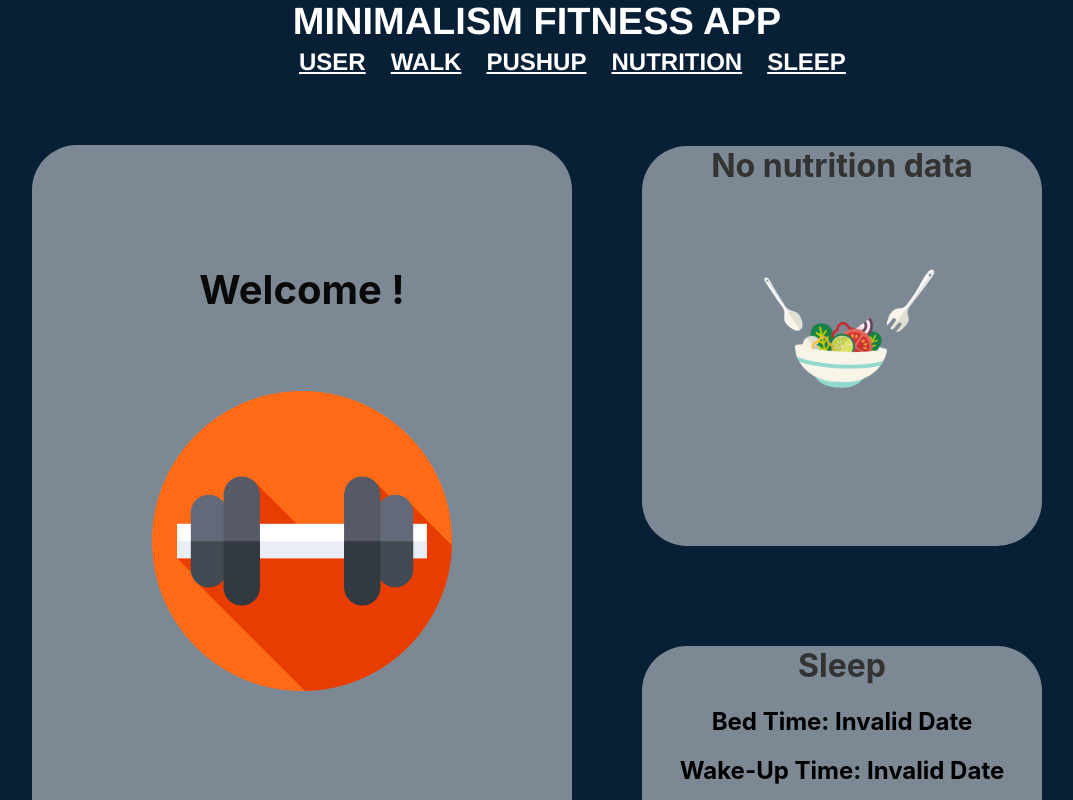
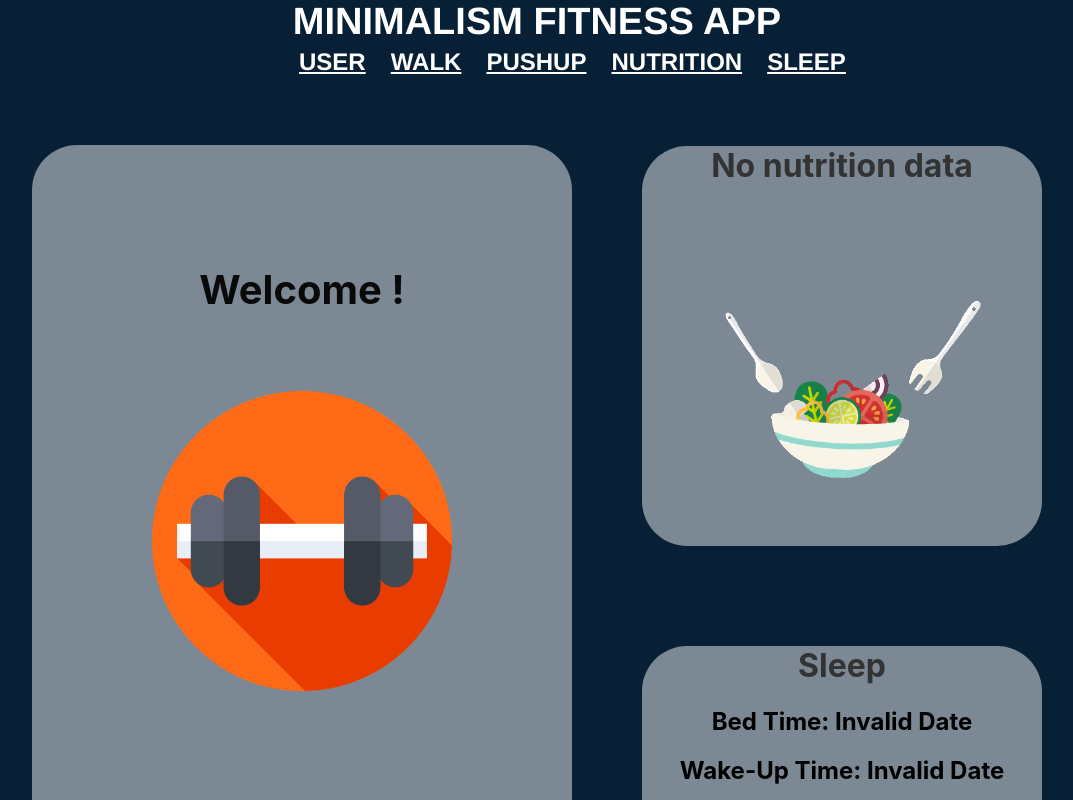
Before and after one commit to kadrikodes/MinimalismFitnessApplication, a React (Create React App) app in the folder src/main/java/com/health/minimalismfitnessapp/frontend/fitness-app/: page / in a window 1280 px wide. Shown: the top 800 px of the page, without its empty margins (103-1176 px from the left). Built offline with nearby package versions, Linux system fonts and the light colour scheme; no server answers.

Commit message:
Image made bigger

```diff
--- a/src/main/java/com/health/minimalismfitnessapp/frontend/fitness-app/src/components/HomePage/NutritionSummary/NutritionContainer.css
+++ b/src/main/java/com/health/minimalismfitnessapp/frontend/fitness-app/src/components/HomePage/NutritionSummary/NutritionContainer.css
@@ -10,7 +10,6 @@
 }
 
 #nutrition-sum-img{
-    width: 200px;
-    height: 200px;
-    margin-top: 0px;
+    width: 300px;
+    height: 300px;
 }
```
